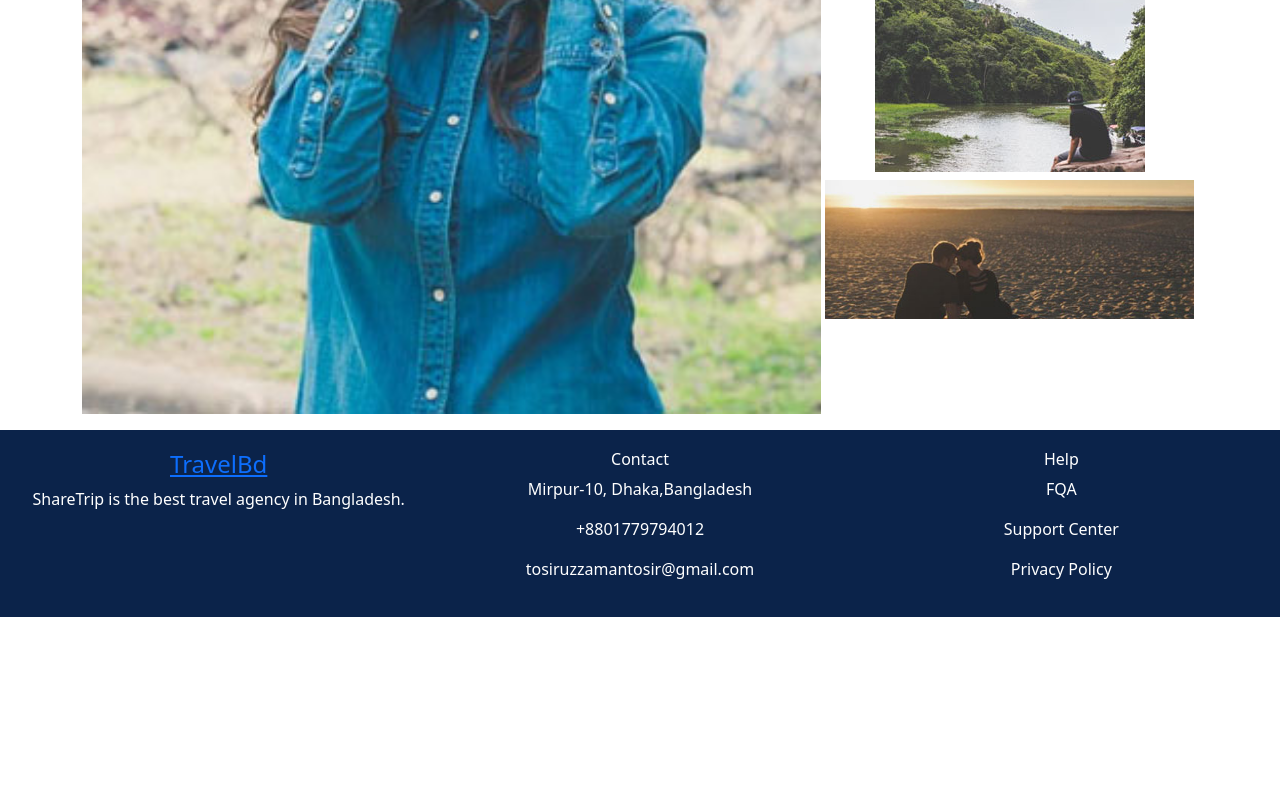
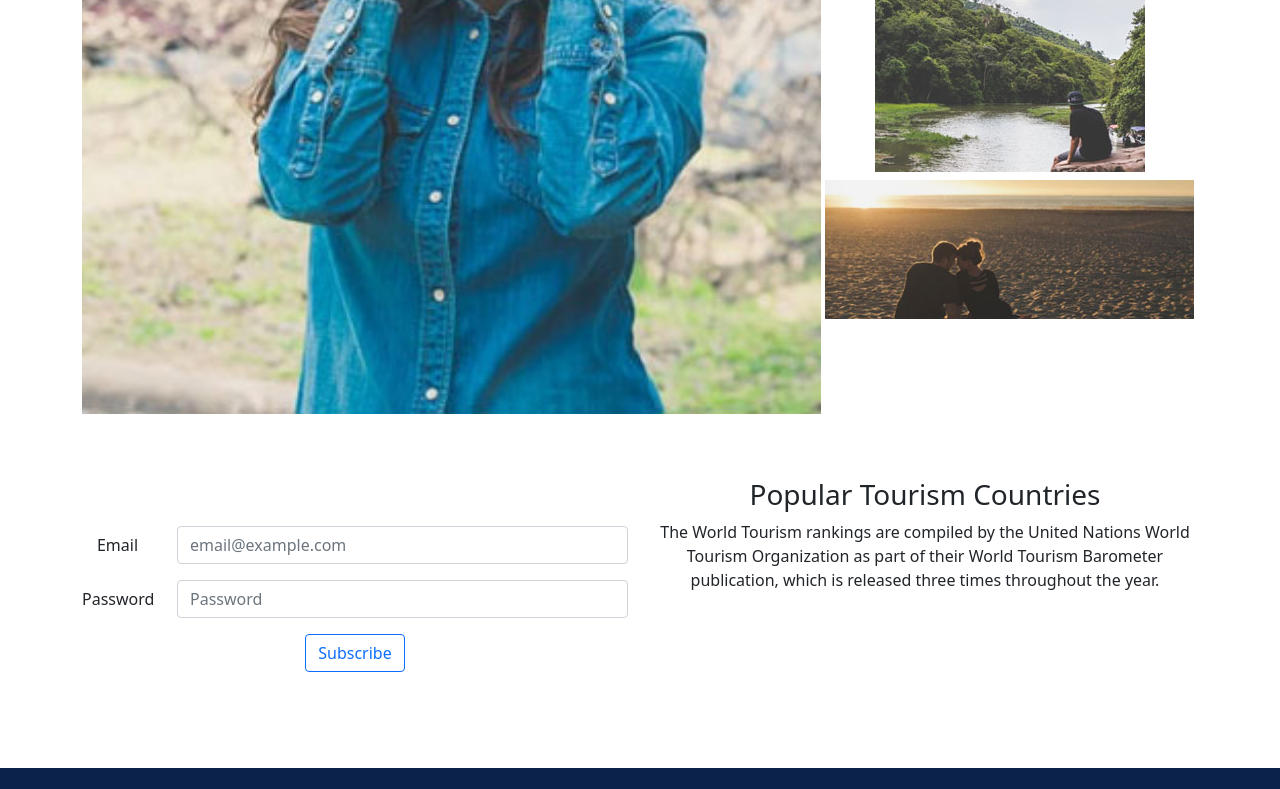
Before and after one commit to Tosir80/Trevaling-Bd-11, a React (Create React App) app: page / in a window 1280 px wide. Shown: the part 2000-2789 px from the top of the page. Before the commit the page ends 2617 px from the top, so only its background shows below. Built offline with nearby package versions, Linux system fonts and the light colour scheme; no server answers.

Commit message:
extra section modify

```diff
--- a/src/Components/Home/ExtraSection/ExtraSection.js
+++ b/src/Components/Home/ExtraSection/ExtraSection.js
@@ -1,11 +1,12 @@
 import React from 'react';
-import { Col, Container, Row } from 'react-bootstrap';
+import { Col, Container, Form, Row } from 'react-bootstrap';
 
 
 const ExtraSection = () => {
     return (
       <div>
         <Container>
+          {/* About TravelBD section */}
           <h3 className='py-3'>About TravelBD</h3>
           <Row className='py-5' xs={1} sm={1} md={2}>
             <Col>
@@ -29,7 +30,7 @@ const ExtraSection = () => {
               </p>
             </Col>
           </Row>
-
+          {/*CUSTOMER'S HAPPY MEMORIES section  */}
           <Row className='py-3'>
             <h1 className='py-3'>CUSTOMER'S HAPPY MEMORIES</h1>
             <Col className='d-flex'>
@@ -42,6 +43,38 @@ const ExtraSection = () => {
               </div>
             </Col>
           </Row>
+          {/* ------ */}
+          <Row xs={1} md={2} className="py-5">
+            <Col>
+               <div className="py-5">
+                 <Form>
+                  <Form.Group as={Row} className="mb-3" controlId="formPlaintextEmail">
+                    <Form.Label column sm="2">
+                      Email
+                    </Form.Label>
+                    <Col sm="10">
+                      <Form.Control   placeholder="email@example.com" />
+                    </Col>
+                  </Form.Group>
+
+                  <Form.Group as={Row} className="mb-3" controlId="formPlaintextPassword">
+                    <Form.Label column sm="2">
+                      Password
+                    </Form.Label>
+                    <Col sm="10">
+                      <Form.Control type="password" placeholder="Password" />
+                    </Col>
+                  </Form.Group>
+                  <input className="btn btn-control btn-outline-primary" type="submit" value="Subscribe" />
+                </Form>
+               </div>
+            </Col>
+            <Col>
+            <h3>Popular Tourism Countries</h3>
+            <p>The World Tourism rankings are compiled by the United Nations World Tourism Organization as part of their World Tourism Barometer publication, which is released three times throughout the year.</p>
+            </Col>
+
+          </Row>
         </Container>
       </div>
     );
```
